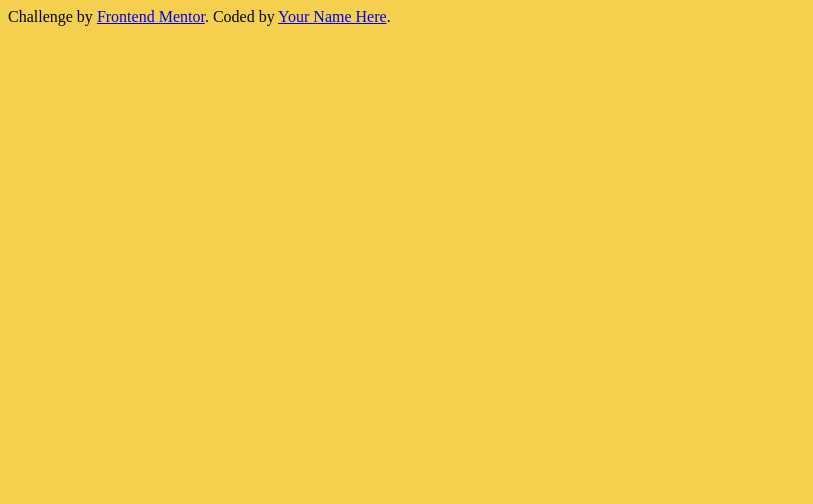
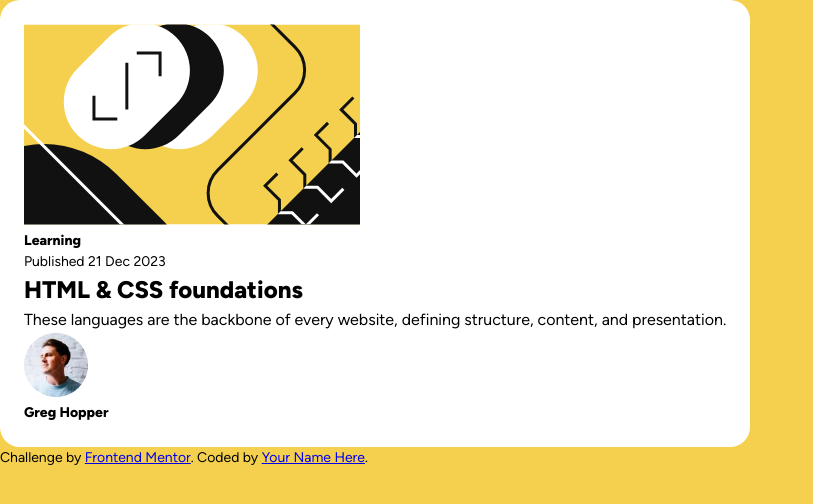
Before and after one commit to minasoliman/blog-card, a plain HTML site: page index.html in a window 1280 px wide. Shown: the whole page, without its empty margins (0-813 px from the left). Drawn offline with Linux system fonts and the light colour scheme.

Commit message:
completed html elements

```diff
--- a/css/styles.css
+++ b/css/styles.css
@@ -1,3 +1,29 @@
+*{
+    margin: 0;
+    padding: 0;
+    border: 0;
+    font-size: 100%;
+    font: inherit;
+    vertical-align: baseline;
+}
+
+
+@font-face {
+    font-family: 'Figtree';
+    src: url('../assets/fonts/Figtree-VariableFont_wght.ttf') format('truetype'); /* Path to your font file */
+    font-weight: 100 900; /* Define the range of weights (100 to 900) */
+    font-style: normal; /* You can specify other styles like italic if available */
+}
+/*
+@font-face {
+    font-family: 'Figtree';
+    src: url('../assets/fonts/Figtree-Italic-VariableFont_wght.ttf') format('truetype');
+    font-weight: 100 900;
+    font-style: normal;
+}
+*/
+
+
 :root {
     /*Colors*/
     --color-yellow: #F4D04E;
@@ -6,11 +32,53 @@
     --color-white: #FFFFFF;
     /*Spacing*/
     --spacing-50:4px;
-    --spacing-100:4px;
-    --spacing-150:4px;
-    --spacing-300:4px;
+    --spacing-100:8px;
+    --spacing-150:12px;
+    --spacing-300:24px;
+    /*Base Font Size*/
+    font-size: 20px;
   }
-
+/*
+html {]
+    font-family: 'Figtree', Verdana, Tahoma, sans-serif;
+    font-size: 20px;
+}
+*/
 body {
     background-color: var(--color-yellow);
+    font-family: 'Figtree', Verdana, Tahoma, sans-serif;
 }
+
+.TextPreset1 {
+    font-weight: 800;
+    font-size: 1.2rem;
+    line-height: 150%;
+    letter-spacing: 0px;
+}
+
+.TextPreset2 {
+    font-weight:normal;
+    font-size: 0.8rem;
+    line-height: 150%;
+    letter-spacing: 0px;
+}
+
+.TextPreset3 {
+    font-weight:normal;
+    font-size: 0.7rem;
+    line-height: 150%;
+    letter-spacing: 0px;
+}
+
+.TextPreset3b {
+    font-weight:800;
+    font-size: 0.7rem;
+    line-height: 150%;
+    letter-spacing: 0px;
+}
+.blog-previre-card {
+    background-color: var(--color-white);
+    display: inline-block;
+    padding: var(--spacing-300);
+    border-radius: 20px;
+}
--- a/index.html
+++ b/index.html
@@ -8,10 +8,18 @@
   <link  rel="stylesheet" href="css/styles.css">
 </head>
 <body>
-
-
-
-  <div class="attribution">
+  <div class="blog-previre-card">
+    <img src="assets/images/illustration-article.svg" alt="HTML & CSS foundations">
+    <h4 class="category TextPreset3b Learning">Learning</h4>
+    <h3 class="TextPreset3">Published 21 Dec 2023</h3>
+    <h1 class="TextPreset1">HTML & CSS foundations</h1>
+    <p class="TextPreset2">These languages are the backbone of every website, defining structure, content, and presentation.</p>
+    <div class="user">
+      <img src="assets/images/image-avatar.webp" alt="Greg Hopper">
+      <h4 class="username TextPreset3b">Greg Hopper</h4>
+    </div>
+  </div>
+  <div class="attribution TextPreset3">
     Challenge by <a href="https://www.frontendmentor.io?ref=challenge" target="_blank">Frontend Mentor</a>.
     Coded by <a href="#">Your Name Here</a>.
   </div>
```
